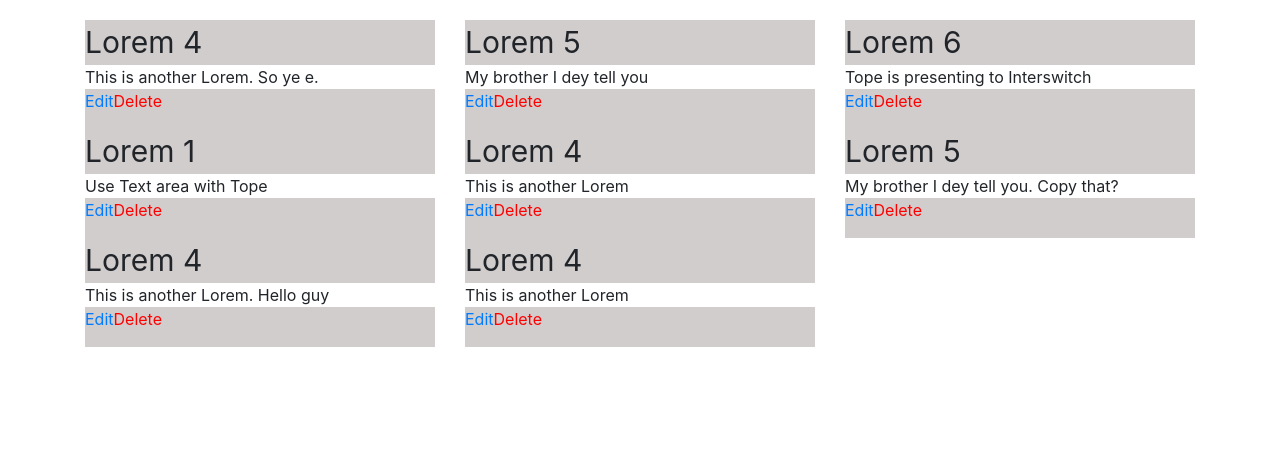
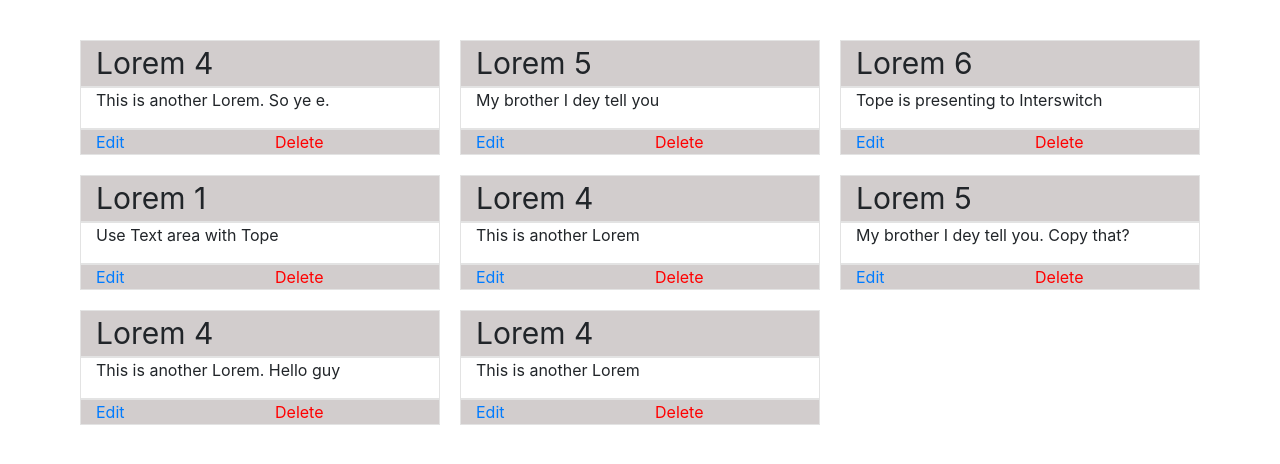
Before and after one commit to obabawale/obabawale-journal-app, a Django app: page / in a window 1280 px wide. Shown: the part 37-501 px from the top of the page. Run offline with Django 3.2, Linux system fonts and the light colour scheme; data comes from the database, SQL or seed files in the repository; both versions use the stored data as it was after the commit; some libraries are stand-ins or nearby versions.

Commit message:
Fix flexbox misalignment

```diff
--- a/journal/static/journal/style.css
+++ b/journal/static/journal/style.css
@@ -4,11 +4,6 @@
 }
 header {
     padding: 20px 0;
-}
-header .row,
-footer .row {
-    display: flex;
-    align-items: center;
 }
 header nav {
     display: flex;
@@ -20,9 +15,11 @@ header p {
 }
 p.del-journal a {
     color: red;
+    margin-bottom: 0;
 }
-p.edit-journal {
+p.edit-journal, p.del-journal {
     color: blue;
+    margin-bottom: 0;
 }
 div.flex header {
     background: #d2cdcd;
@@ -38,3 +35,22 @@ header.container{
 div.flex{
     margin-top: 20px;
 }
+div.container.flex {
+    display: flex;
+    flex-direction: row;
+    align-content: flex-start;
+    flex-wrap: wrap;
+    margin-top: 20px;
+    padding-top: 10px;
+}
+div.container.flex .col-sm-4 {
+    padding: 10px;
+}
+div.container.flex .col-sm-4 > *{
+    border: .5px solid #e3e3e3;
+}
+header .row,
+footer .row {
+    display: flex;
+    align-items: center;
+}
--- a/journal/templates/journal/index.html
+++ b/journal/templates/journal/index.html
@@ -44,14 +44,22 @@
                     <div class="col-sm-4">
                         <header class="container">
                             <div class="row">
-                                {{ journal.title }}
+                                <div class="col-sm-12">
+                                    {{ journal.title }}
+                                </div>
                             </div>
                         </header>
-                        <div class="body">{{ journal.body }}</div>
+                        <div class="container">
+                            <div class="row">
+                                <p class="col-sm-12">
+                                    {{ journal.body }}
+                                </p>
+                            </div>
+                        </div>
                         <footer class="container">
                             <div class="row">
-                                <p class="edit-journal"><a href="{% url 'journal:edit_journal' journal.id %}">Edit</a></p>
-                                <p class="del-journal"><a href="{% url 'journal:delete_journal' journal.id %}">Delete</a></p>
+                                <p class="edit-journal col-sm-6"><a href="{% url 'journal:edit_journal' journal.id %}">Edit</a></p>
+                                <p class="del-journal col-sm-6"><a href="{% url 'journal:delete_journal' journal.id %}">Delete</a></p>
                             </div>
                         </footer>
                     </div>
--- a/users/static/users/style.css
+++ b/users/static/users/style.css
@@ -1,6 +1,6 @@
 div.main_page {
-    width: 800px;
-    margin: 0 auto;
+    width: 500px;
+    margin: auto;
     /* text-align: center; */
 }
 .row {
--- a/users/templates/users/login.html
+++ b/users/templates/users/login.html
@@ -18,12 +18,12 @@
         {% endif %}
         <form action="{% url 'users:login_custom' %}" method="post">
             {% csrf_token %}
-            <div class="form-group col-md-6">
+            <div class="form-group">
                 <label>Username</label>
                 <input name="username" class="form-control" type="text" placeholder="username"/>
             </div>
-            <div class="form-group col-md-6">
-                    <label>Password</label>
+            <div class="form-group">
+                <label>Password</label>
                 <input name="password" type="password" class="form-control" placeholder="password"/>
             </div>
             <div class="col-md-6">
```
Also changed, not shown: users/templates/users/signup.html (+7 -6 lines), db.sqlite3.
